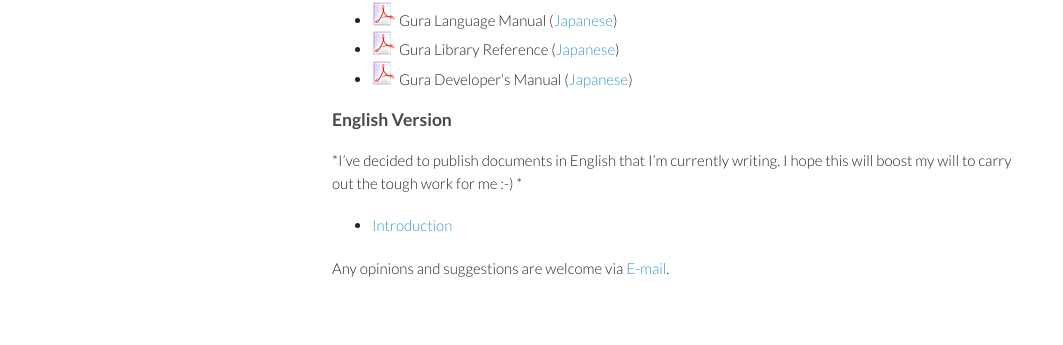
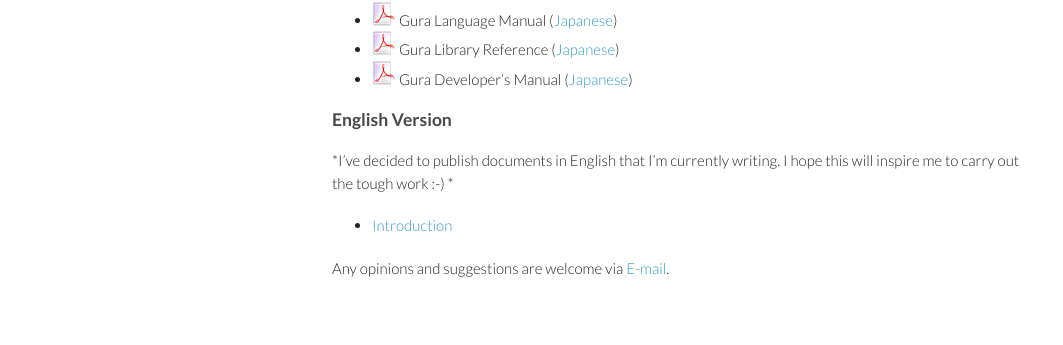
Before and after one commit to rudidude86/gura-lang.github.io, a Jekyll site: the page built from index.md, in a window 1280 px wide. Shown: the part 1204-1549 px from the top of the page, without its empty margins (108-1171 px from the left). Built offline with Jekyll 4.4.1, drawn with Linux system fonts in a browser that asks for light colours; Markdown is read by kramdown in place of the engine named in the settings.

Commit message:
updte documents

```diff
--- a/index.md
+++ b/index.md
@@ -72,7 +72,7 @@ Sorry! Only Japanese version is available so far.
 ### English Version
 
 *I've decided to publish documents in English that I'm currently writing.
-I hope this will boost my will to carry out the tough work for me :-) *
+I hope this will inspire me to carry out the tough work :-) *
 
 - [Introduction](documents/Introduction.html)
 
```
